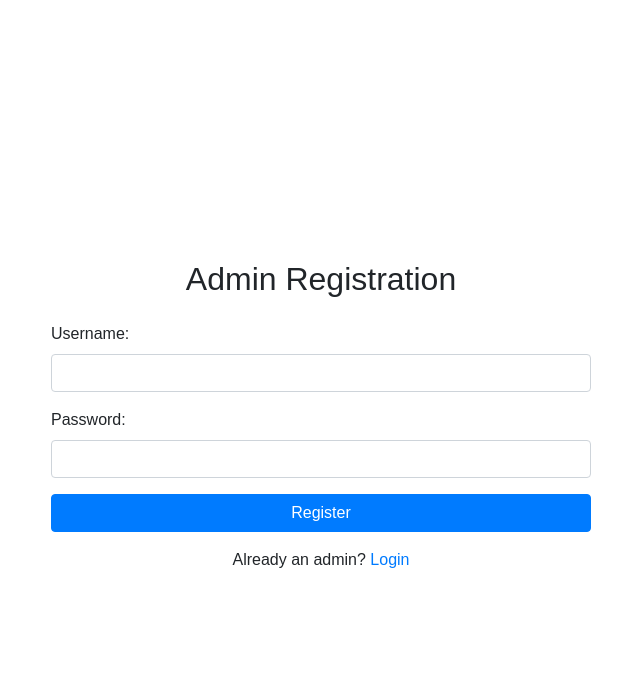
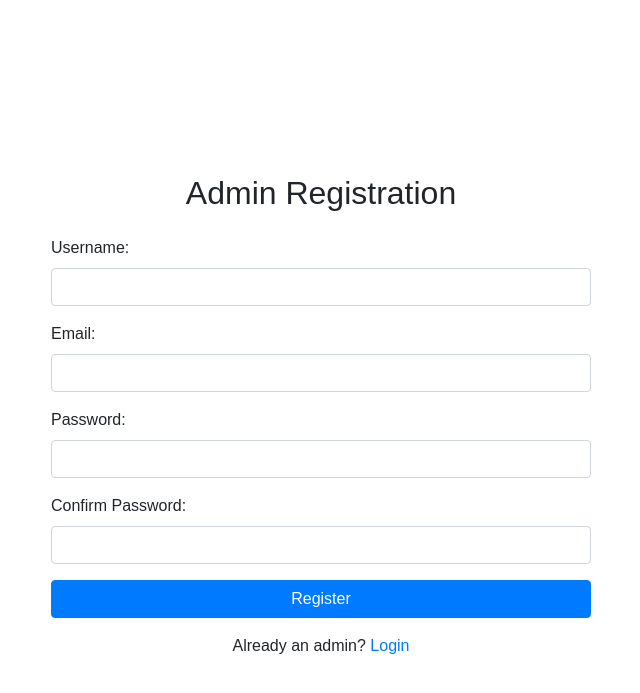
Before and after one commit to allenanto/B9IS123_2324_TMD2, a Flask app: page /admin/register in a window 1280 px wide. Shown: the top 693 px of the page, without its empty margins (319-959 px from the left). Run offline with Flask 3, Linux system fonts and the light colour scheme; some libraries are stand-ins or nearby versions.

Commit message:
register multiple field add

```diff
--- a/app.py
+++ b/app.py
@@ -106,7 +106,9 @@ def admin_index():
 def register_admin():
     if request.method == 'POST':
         username = request.form['username']
+        email = request.form['email']
         password = request.form['password']
+        confirm_password = request.form['confirm_password']
 
         existing_admin = Admin.query.filter_by(username=username).first()
         if existing_admin:
@@ -138,16 +140,6 @@ def admin_login():
             flash('Invalid username or password. Please try again.', 'error')
 
     return render_template('login_admin.html')
-
-# from functools import wraps
-
-# def admin_required(f):
-#     @wraps(f)
-#     def decorated_function(*args, **kwargs):
-#         if not session.get('admin_logged_in'):
-#             return redirect(url_for('admin_login'))
-#         return f(*args, **kwargs)
-#     return decorated_function
 
 @app.route('/admin/dashboard')
 def admin_dashboard():
--- a/templates/register_admin.html
+++ b/templates/register_admin.html
@@ -18,8 +18,16 @@
                         <input type="text" class="form-control" id="username" name="username" required>
                     </div>
                     <div class="form-group">
+                        <label for="email">Email:</label>
+                        <input type="email" class="form-control" id="email" name="email" required>
+                    </div>
+                    <div class="form-group">
                         <label for="password">Password:</label>
                         <input type="password" class="form-control" id="password" name="password" required>
+                    </div>
+                    <div class="form-group">
+                        <label for="confirm_password">Confirm Password:</label>
+                        <input type="password" class="form-control" id="confirm_password" name="confirm_password" required>
                     </div>
                     <button type="submit" class="btn btn-primary btn-block">Register</button>
                 </form>
```
